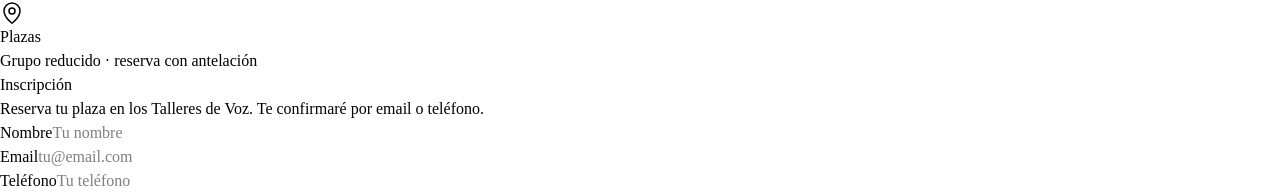
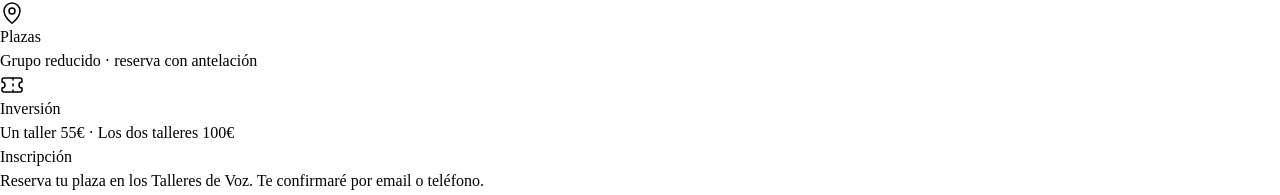
Before and after one commit to cleannovahomeservices/Gabrielle-Canal-Web, a React (Vite) app in the folder client/: page /eventos/talleres-de-voz in a window 1280 px wide. Shown: the part 1764-1959 px from the top of the page. Built offline with nearby package versions, Linux system fonts and the light colour scheme.

Commit message:
Add pricing to Talleres de Voz event page
Show inversion in the details block: one workshop 55EUR,
both workshops (the two dates) 100EUR.

Co-Authored-By: Claude Opus 4.8 <noreply@anthropic.com>

```diff
--- a/client/src/pages/eventos/TallerDeVoz.tsx
+++ b/client/src/pages/eventos/TallerDeVoz.tsx
@@ -16,7 +16,7 @@ import {
   SelectValue,
 } from "@/components/ui/select";
 import { useToast } from "@/hooks/use-toast";
-import { CalendarDays, MapPin } from "lucide-react";
+import { CalendarDays, MapPin, Ticket } from "lucide-react";
 import { events } from "@/data/events";
 
 const event = events.find((e) => e.slug === "talleres-de-voz")!;
@@ -163,6 +163,13 @@ export default function TallerDeVoz() {
                   <p className="text-muted-foreground font-light">Grupo reducido · reserva con antelación</p>
                 </div>
               </div>
+              <div className="flex items-start gap-3">
+                <Ticket className="w-5 h-5 text-primary mt-1" strokeWidth={1.5} />
+                <div>
+                  <p className="text-xs uppercase tracking-widest text-primary mb-1">Inversión</p>
+                  <p className="text-muted-foreground font-light">Un taller 55€ · Los dos talleres 100€</p>
+                </div>
+              </div>
             </div>
           </motion.div>
         </div>
```
